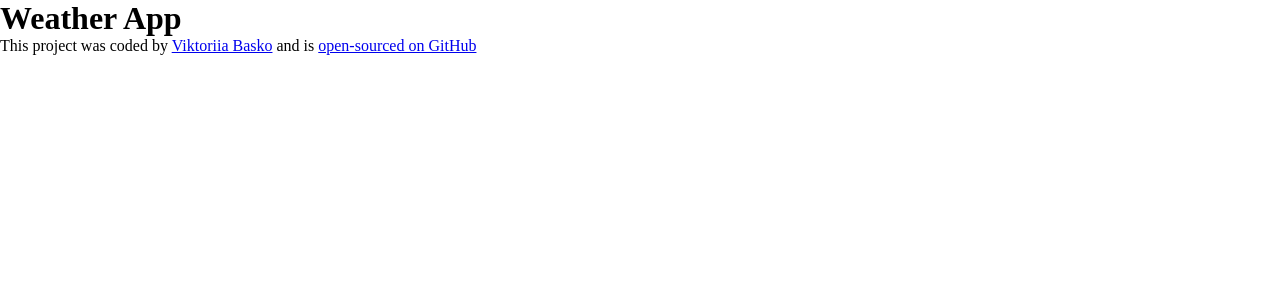
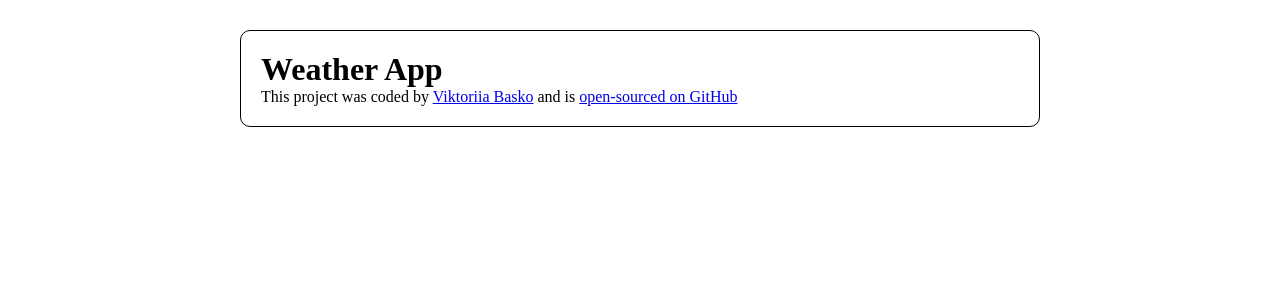
Before and after one commit to VBasko/weather-react-simple, a React (Create React App) app: page / in a window 1280 px wide. Shown: the top 300 px of the page. Built offline with nearby package versions, Linux system fonts and the light colour scheme.

Commit message:
Added initial styling
Will be changed later

```diff
--- a/src/App.js
+++ b/src/App.js
@@ -1,6 +1,7 @@
 function App() {
   return (
     <div className="App">
+      <div class="container">
         <h1>Weather App</h1>
         <footer>
           This project was coded by{" "}
@@ -21,6 +22,7 @@ function App() {
           </a>
         </footer>
       </div>
+    </div>
   );
 }
 
--- a/src/index.css
+++ b/src/index.css
@@ -5,3 +5,15 @@
   padding: 0;
   box-sizing: border-box;
 }
+
+.App {
+  margin: 30px 15px 0;
+}
+
+.container {
+  max-width: 800px;
+  margin: 0 auto;
+  border: 1px solid black;
+  border-radius: 10px;
+  padding: 20px;
+}
```
Lines whose indentation alone changed are shown as unchanged.
